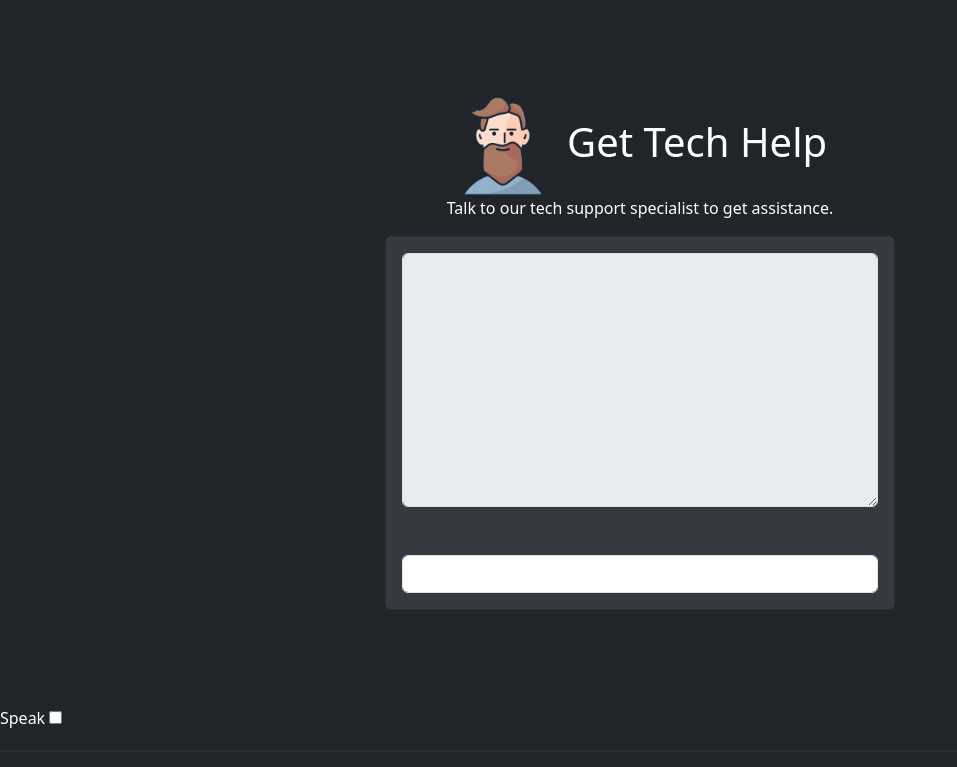
After one commit to Crossroads-Computer-Science/CAS-CompSci-Chatbots---C, a Flask app: page /techHelp in a window 1280 px wide. The commit adds this page. Shown: the top 767 px of the page, without its empty margins (0-957 px from the left). Run offline with Flask 3, Linux system fonts and the light colour scheme.

Commit message:
added rys stuff
added my page

```diff
--- a/app.py
+++ b/app.py
@@ -37,6 +37,10 @@ def guesswho():
 def animate():
     return render_template("animate.html")
 
+@app.route("/techHelp")
+def techhelp():
+    return render_template("techHelp.html")
+
 @app.route("/chat")
 def chat_completion():
     prompt = request.args.get('prompt')
--- /dev/null
+++ b/templates/techHelp.html
@@ -0,0 +1,160 @@
+<!DOCTYPE html>
+<html lang="en">
+<head>
+
+  <meta charset="UTF-8">
+  <meta name="viewport" content="width=device-width, initial-scale=1">
+  <title>Tech Help</title>
+  <link href="https://cdn.jsdelivr.net/npm/bootstrap@5.3.3/dist/css/bootstrap.min.css" rel="stylesheet">
+  <script src="https://cdn.jsdelivr.net/npm/bootstrap@5.3.0-alpha1/dist/js/bootstrap.bundle.min.js" integrity="sha384-7J9R7OiR1b4N/7rdSaCCpUjF7Vx8+nkz4A7s0OHbyC4WhNXdY+6XqWtFqe0ccA+h" crossorigin="anonymous"></script>
+
+</head>
+<body class="bg-dark text-white">
+
+<div class="container p-5 my-5 bg-dark text-white">
+  <div class="text-center">
+    <img src="/static/5556512.png" alt="Tech guy" style="width: 100px; height: 100px; display: inline-block; vertical-align: middle; margin-right: 10px;">
+    <h1 style="display: inline-block; vertical-align: middle;">Get Tech Help</h1>
+    <p>Talk to our tech support specialist to get assistance.</p>
+  </div>
+  <div class="row">
+    <div class="col-md-6 offset-md-3">
+      <div class="card">
+        <div class="card-body">
+          <textarea disabled class="form-control" id="comment" name="message" rows="10" cols="50"></textarea><br><br>
+          <input class="form-control" type="text" id="prompt" name="whatever">
+        </div>
+      </div>
+    </div>
+  </div>
+</div>
+
+<label for="shouldSpeak">Speak</label>
+<input type="checkbox" id="shouldSpeak">
+
+<script>
+document.getElementById('prompt').addEventListener('change', fetchJsonData);
+
+let conversation = [
+    {"role": "system", "content": "You are a tech guy."}
+];
+
+function fetchJsonData(event) {
+    event.preventDefault();
+    let promptInput = document.getElementById('prompt');
+    let prompt = promptInput.value;
+    promptInput.value = "";
+
+    let mytextarea = document.getElementById('comment');
+    mytextarea.value += "USER: " + prompt + "\n";
+
+    conversation.push({"role": "user", "content": prompt});
+
+    fetch('/chat?prompt=' + JSON.stringify(conversation))
+        .then(response => {
+            return response.text();
+        })
+        .then(jsonData => {
+            console.log(jsonData);
+            mytextarea.value += "CHATBOT: " + jsonData + "\n";
+
+            if (document.getElementById("shouldSpeak").checked) {
+                let tts = new SpeechSynthesisUtterance();
+                tts.text = jsonData;
+                window.speechSynthesis.speak(tts);
+            }
+
+            mytextarea.scrollTop = mytextarea.scrollHeight;
+            conversation.push({"role": "assistant", "content": jsonData});
+        })
+        .catch(error => {
+            console.error('Error fetching JSON:', error);
+        });
+}
+
+
+</script>
+
+
+
+
+
+
+
+
+<!--document.getElementById('prompt').addEventListener('change', fetchJsonData);-->
+<!--    document.getElementById('chatBtn').addEventListener('click', fetchJsonData);-->
+<!--    // set up array-->
+<!--    let conversation = [-->
+<!--        {"role": "system", "content": "You are a dad joke generator. "}-->
+<!--    ]-->
+<!--    function fetchJsonData(event) {-->
+<!--        event.preventDefault();-->
+<!--        let promptInput = document.getElementById('prompt')-->
+<!--        let prompt = promptInput.value-->
+<!--        promptInput.value = "";-->
+
+<!--        let mytextarea = document.getElementById('comment');-->
+<!--        mytextarea.value += "USER: " + prompt + "\n";-->
+
+<!--        // add last message to the array-->
+<!--        conversation.push({"role":"user", "content": prompt})-->
+<!--        // Convert conversation to a string-->
+<!--        fetch('/chat?prompt=' + JSON.stringify(conversation))-->
+<!--            .then(response => {-->
+<!--                return response.text();-->
+<!--            })-->
+<!--            .then(jsonData => {-->
+<!--                console.log(jsonData);-->
+<!--                let mytextarea = document.getElementById('comment');-->
+<!--                mytextarea.value += "CHATBOT: " + jsonData + "\n";-->
+
+<!--                // Speech Utterance-->
+<!--                if(document.getElementById("shouldSpeak").checked) {-->
+<!--                    let tts = new SpeechSynthesisUtterance();-->
+<!--                    tts.text = jsonData;-->
+<!--                    window.speechSynthesis.speak(tts);-->
+<!--                }-->
+<!--                // End Speech-->
+
+<!--                mytextarea.scrollTop = mytextarea.scrollHeight;-->
+<!--                // update array-->
+<!--                conversation.push({"role":"assistant", "content": jsonData})-->
+<!--            })-->
+<!--            .catch(error => {-->
+<!--                console.error('Error fetching JSON:', error);-->
+<!--            });-->
+<!--    }-->
+
+
+
+
+
+
+
+
+<style>
+  body {
+    background-color: #212529;
+    color: white;
+  }
+
+  .card {
+    background-color: #343a40;
+    color: white;
+  }
+
+  #chatbox {
+    max-height: 300px;
+    overflow-y: auto;
+  }
+
+  .alert {
+    word-wrap: break-word;
+  }
+</style>
+
+<div class="card" id="chatbox" style="max-height: 300px; overflow-y: auto; margin-top: 20px;"></div>
+
+</body>
+</html>
```
Also changed, not shown: templates/index.html (+8 -6 lines), static/5556512.png (added).
